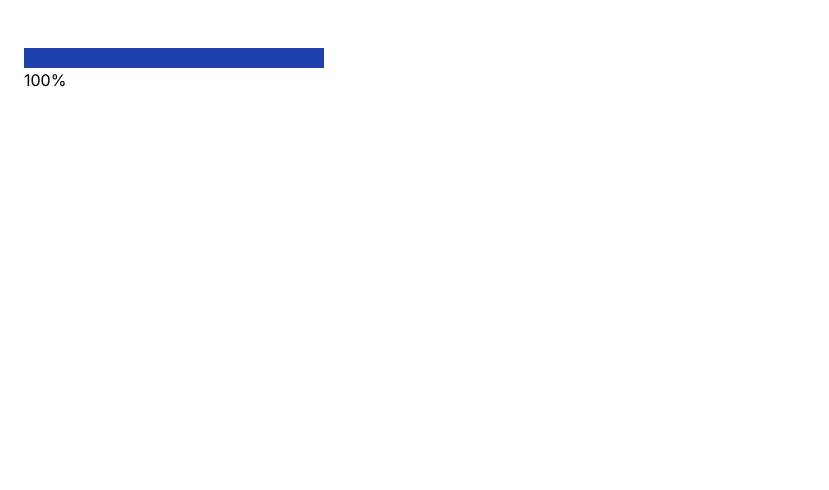
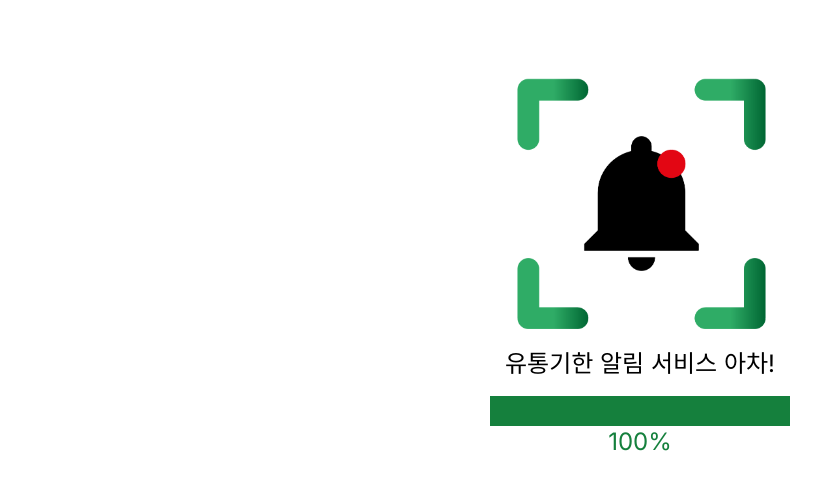
Before and after one commit to JongMany/project-qr, a Next.js app: page / in a window 1280 px wide. Before the commit this address had no page. Shown: the top 490 px of the page, without its empty margins (0-829 px from the left). Built offline with nearby package versions, Linux system fonts and the light colour scheme.

Commit message:
feature: 로고

```diff
--- a/src/app/page.tsx
+++ b/src/app/page.tsx
@@ -2,7 +2,11 @@ import Landing from "@/components/Landing";
 
 export default function Home() {
   return (
-    <main className="px-6 py-12 flex flex-col">
+    <main className="px-6 py-12 flex flex-col items-center justify-center">
+      <div className="flex flex-col items-center justify-center">
+        <div className="bg-[url('/assets/logo.png')] h-[300px] bg-no-repeat bg-center	bg-cover w-[300px]"></div>
+        <h3 className="text-2xl">유통기한 알림 서비스 아차!</h3>
+      </div>
       <Landing />
     </main>
   );
--- a/src/components/Landing.tsx
+++ b/src/components/Landing.tsx
@@ -18,11 +18,11 @@ export default function Landing() {
           interval.current && clearInterval(interval.current);
           const user = localStorage.getItem("user");
           setTimeout(() => {
-            if (user) {
-              router.replace("/main");
-            } else {
-              router.replace("/login");
-            }
+            // if (user) {
+            //   router.replace("/main");
+            // } else {
+            //   router.replace("/login");
+            // }
           }, 300);
           return 100;
         }
@@ -39,18 +39,29 @@ export default function Landing() {
     return `w-[${percentage}%]`;
   };
 
+  let fontColor;
+  if (progress < 30) {
+    fontColor = "text-green-300";
+  } else if (progress < 60) {
+    fontColor = "text-green-500";
+  } else {
+    fontColor = "text-green-700";
+  }
+
   return (
-    <div>
-      <div className="w-[300px] h-[20px] relative">
-        <div className="w-[300px] h-full absolute bg-blue-400"></div>
+    <div className="mt-4">
+      <div className="w-[300px] h-[30px] relative">
+        <div className="w-[300px] h-full absolute bg-green-300"></div>
         <div
           style={{
             width: `${progress}%`,
           }}
-          className={`h-full absolute bg-blue-800`}
+          className={`h-full absolute bg-green-700`}
         ></div>
       </div>
-      <div>{progress}%</div>
+      <div className={`flex justify-center text-bold text-2xl ${fontColor}`}>
+        {progress}%
+      </div>
     </div>
   );
 }
```
Also changed, not shown: public/assets/logo.png (added), public/assets/logo.svg (added).
